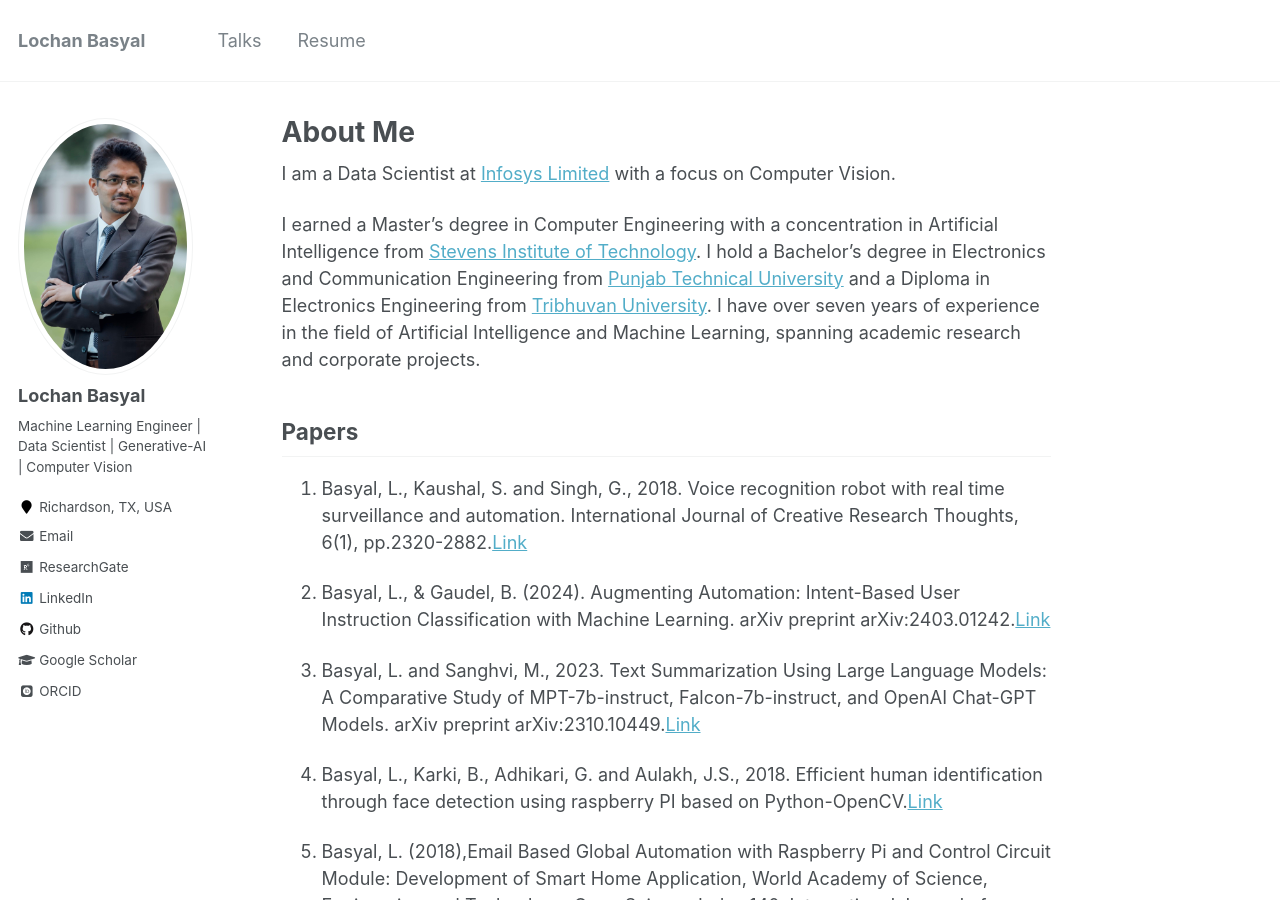
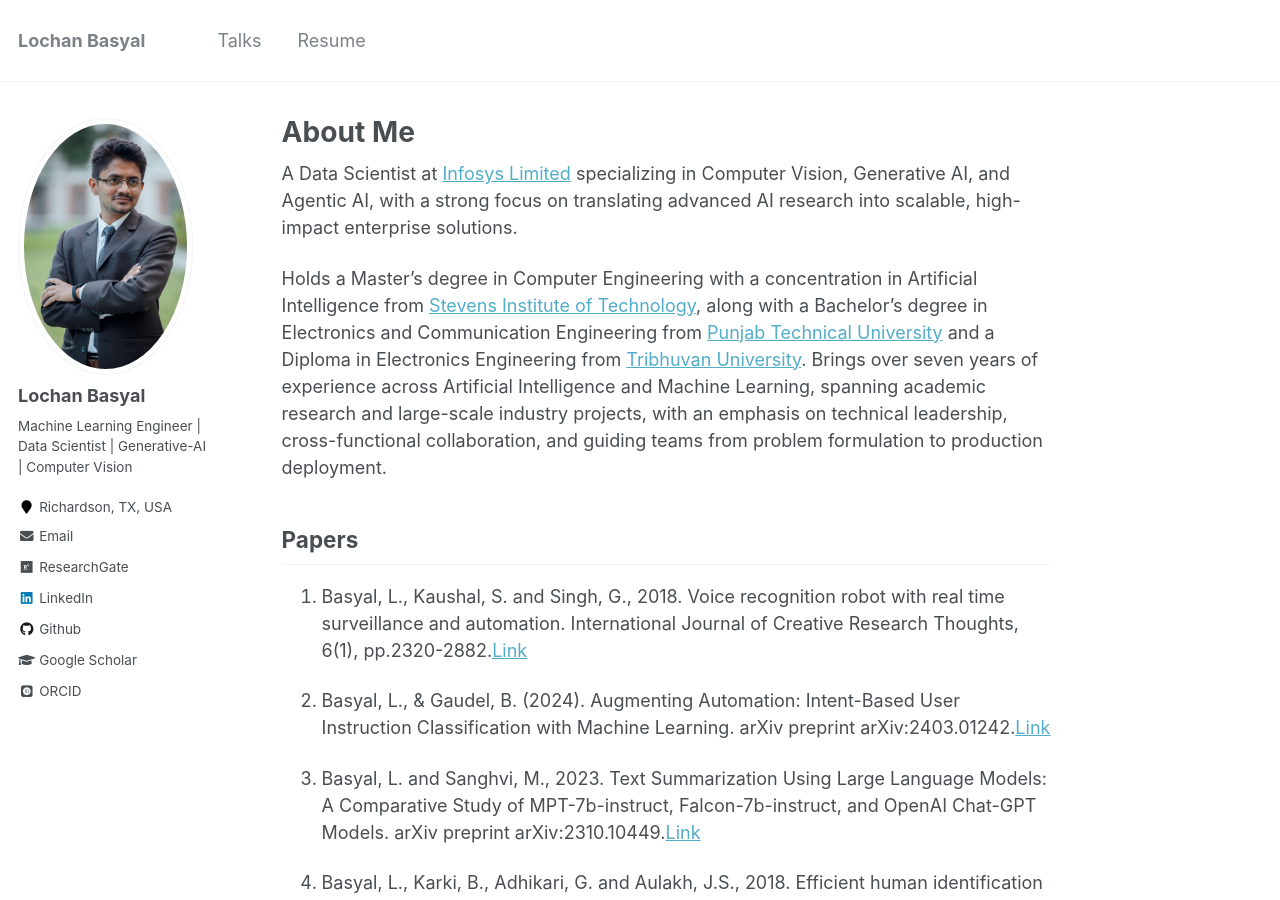
Before and after one commit to lbasyal/lbasyal.github.io, a Jekyll site: the page built from _pages/about.md, in a window 1280 px wide and 900 px high. Built offline with Jekyll 4.4.1, drawn with Linux system fonts in a browser that asks for light colours; some web fonts are replaced.

Commit message:
update about.md

```diff
--- a/_pages/about.md
+++ b/_pages/about.md
@@ -8,9 +8,11 @@ redirect_from:
   - /about.html
 ---
 
-I am a Data Scientist at [Infosys Limited](https://www.infosys.com/) with a focus on Computer Vision.
+A Data Scientist at [Infosys Limited](https://www.infosys.com/) specializing in Computer Vision, Generative AI, and Agentic AI, with a strong focus on translating advanced AI research into scalable, high-impact enterprise solutions.
 
-I earned a Master's degree in Computer Engineering with a concentration in Artificial Intelligence from [Stevens Institute of Technology](https://www.stevens.edu). I hold a Bachelor's degree in Electronics and Communication Engineering from [Punjab Technical University](https://ptu.ac.in) and a Diploma in Electronics Engineering from [Tribhuvan University](https://www.ioepas.edu.np). I have over seven years of experience in the field of Artificial Intelligence and Machine Learning, spanning academic research and corporate projects.
+Holds a Master’s degree in Computer Engineering with a concentration in Artificial Intelligence from [Stevens Institute of Technology](https://www.stevens.edu), along with a Bachelor’s degree in Electronics and Communication Engineering from [Punjab Technical University](https://ptu.ac.in) and a Diploma in Electronics Engineering from [Tribhuvan University](https://www.ioepas.edu.np). Brings over seven years of experience across Artificial Intelligence and Machine Learning, spanning academic research and large-scale industry projects, with an emphasis on technical leadership, cross-functional collaboration, and guiding teams from problem formulation to production deployment.
+
+
 
 ## Papers
 
```
Also changed, not shown: 1 other file.
